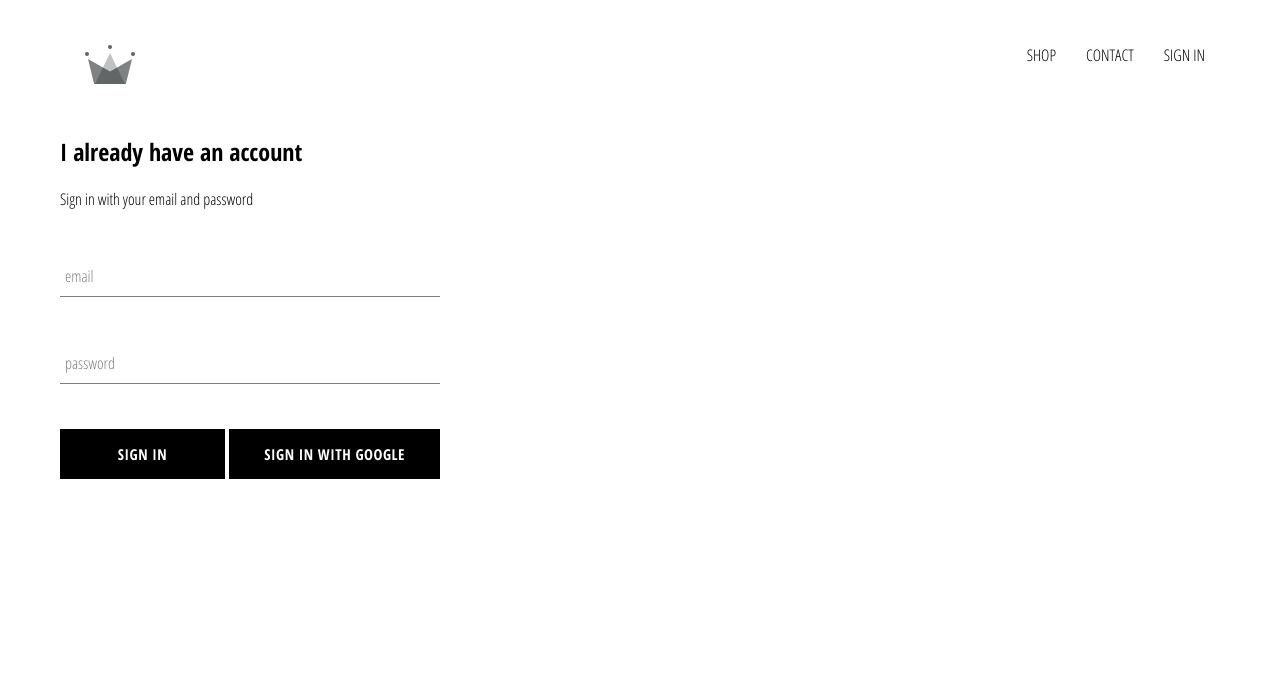
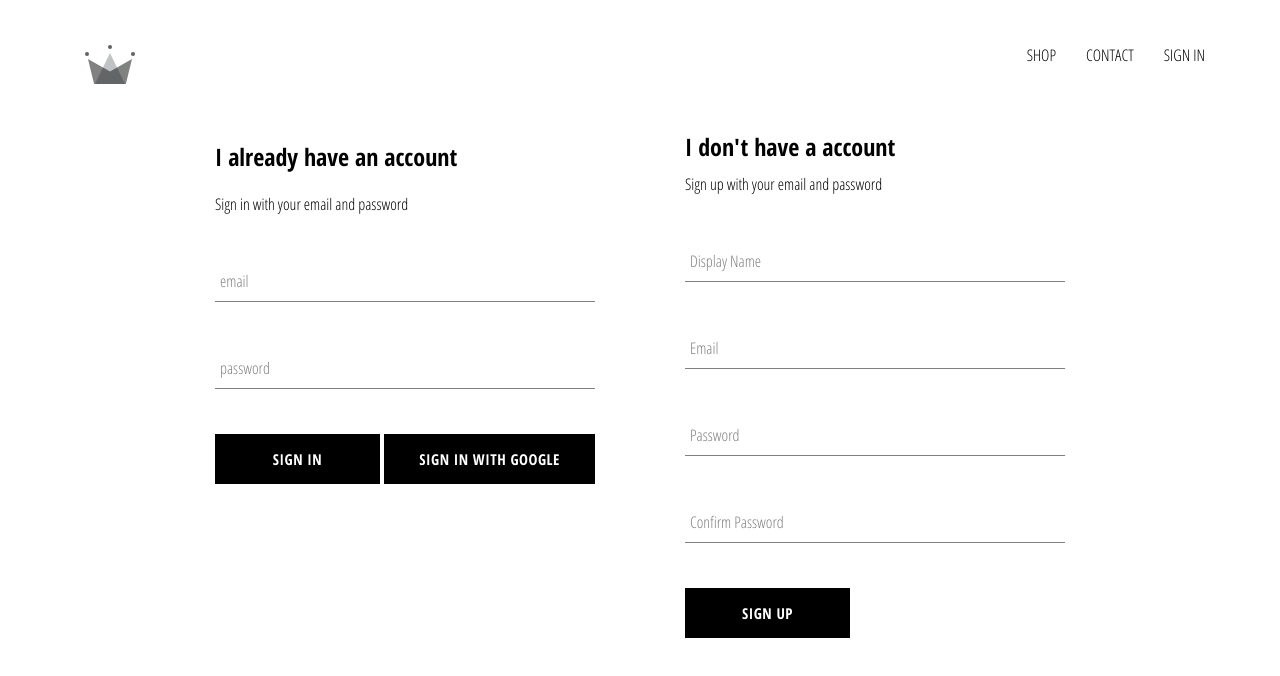
Before and after one commit to PressureandTime/clothing, a React (Create React App) app: page /signin in a window 1280 px wide. Shown: the top 676 px of the page. Built offline with nearby package versions, Linux system fonts and the light colour scheme; no server answers.

Commit message:
implement firebase utils, include ability to store authenticated users into firestore database

```diff
--- a/src/App.js
+++ b/src/App.js
@@ -5,7 +5,7 @@
 import HomePage from './pages/homepage/HomePage';
 import ShopPage from './pages/shop/ShopPage';
 import SignInAndSignUp from './pages/sign-in-and-sign-up/SignInAndSignUp';
-import { auth } from './firebase/firebase.utils';
+import { auth, createUserProfileDocument } from './firebase/firebase.utils';
 
 class App extends Component {
 	state = {
@@ -15,10 +15,23 @@
 	unsubscribeFromAuth = null;
 
 	componentDidMount () {
-		this.unsubscribeFromAuth = auth.onAuthStateChanged((user) => {
-			this.setState({ currentUser: user });
+		this.unsubscribeFromAuth = auth.onAuthStateChanged(async (userAuth) => {
+			if (userAuth) {
+				const userRef = await createUserProfileDocument(userAuth);
 
-			console.log(user);
+				userRef.onSnapshot((snapShot) => {
+					this.setState({
+						currentUser: {
+							id: snapShot.id,
+							...snapShot.data(),
+						},
+          });
+          console.log(this.state);
+				});
+			}
+			else {
+				this.setState({ currentUser: userAuth });
+			}
 		});
 	}
 
@@ -29,7 +42,7 @@
 	render () {
 		return (
 			<div>
-				<Header currentUser={this.state.currentUser}/>
+				<Header currentUser={this.state.currentUser} />
 				<Switch>
 					<Route exact path="/" component={HomePage} />
 					<Route path="/shop" component={ShopPage} />
--- /dev/null
+++ b/src/components/sign-up/SignUp.jsx
@@ -0,0 +1,91 @@
+import React, { Component } from 'react';
+import CustomButton from '../custom-button/CustomButton';
+import FormInput from '../form-input/FormInput';
+
+import { auth, createUserProfileDocument } from '../../firebase/firebase.utils';
+import './sing-up.styles.scss';
+
+class SignUp extends Component {
+	state = {
+		displayName: '',
+		email: '',
+		password: '',
+		confirmPassword: '',
+	};
+
+	handleSubmit = async (event) => {
+		event.preventDefault();
+		const { displayName, email, password, confirmPassword } = this.state;
+
+		if (password !== confirmPassword) {
+			alert("passwords don't match");
+			return;
+		}
+
+		try {
+			const { user } = await auth.createUserWithEmailAndPassword(email, password);
+			await createUserProfileDocument(user, { displayName });
+			this.setState({
+				displayName: '',
+				email: '',
+				password: '',
+				confirmPassword: '',
+			});
+		} catch (error) {
+			console.log(error);
+		}
+	};
+
+	handleChange = (event) => {
+		const { name, value } = event.target;
+		this.setState({ [name]: value });
+	};
+
+	render () {
+		const { displayName, email, password, confirmPassword } = this.state;
+
+		return (
+			<div className="sign-up">
+				<h2 className="title">I don't have a account</h2>
+				<span>Sign up with your email and password</span>
+				<form className="sign-up-form" onSubmit={this.handleSubmit}>
+					<FormInput
+						type="text"
+						name="displayName"
+						value={displayName}
+						onChange={this.handleChange}
+						label="Display Name"
+						required
+					/>
+					<FormInput
+						type="email"
+						name="email"
+						value={email}
+						onChange={this.handleChange}
+						label="Email"
+						required
+					/>
+					<FormInput
+						type="password"
+						name="password"
+						value={password}
+						onChange={this.handleChange}
+						label="Password"
+						required
+					/>
+					<FormInput
+						type="password"
+						name="confirmPassword"
+						value={confirmPassword}
+						onChange={this.handleChange}
+						label="Confirm Password"
+						required
+					/>
+					<CustomButton type="submit">SIGN UP</CustomButton>
+				</form>
+			</div>
+		);
+	}
+}
+
+export default SignUp;
--- /dev/null
+++ b/src/components/sign-up/sing-up.styles.scss
@@ -0,0 +1,9 @@
+.sign-up {
+  display: flex;
+  flex-direction: column;
+  width: 380px;
+
+  .title {
+    margin: 10px 0;
+  }
+}
--- a/src/firebase/firebase.utils.js
+++ b/src/firebase/firebase.utils.js
@@ -14,6 +14,32 @@
 
 firebase.initializeApp(config);
 
+export const createUserProfileDocument = async (userAuth, additionalData) => {
+	if (!userAuth) return;
+
+	const userRef = firestore.doc(`users/${userAuth.uid}`);
+
+	const snapShot = await userRef.get();
+
+	if (!snapShot.exists) {
+		const { displayName, email } = userAuth;
+		const createdAt = new Date();
+
+		try {
+			await userRef.set({
+				displayName,
+				email,
+				createdAt,
+				...additionalData,
+			});
+		} catch (error) {
+			console.log('error creating user', error.message);
+		}
+	}
+
+	return userRef;
+};
+
 export const auth = firebase.auth();
 export const firestore = firebase.firestore();
 
--- a/src/pages/sign-in-and-sign-up/SignInAndSignUp.jsx
+++ b/src/pages/sign-in-and-sign-up/SignInAndSignUp.jsx
@@ -1,5 +1,7 @@
 import React from 'react'
+import SignUp from '../../components/sign-up/SignUp'
 import SignIn from '../../sign-in/SignIn'
+
 import './sign-in-and-sign-up.scss'
 
 
@@ -8,6 +10,7 @@
   return (
     <div className="sign-in-and-sign-up">
       <SignIn/>
+      <SignUp/>
     </div>
   )
 }
--- a/src/pages/sign-in-and-sign-up/sign-in-and-sign-up.scss
+++ b/src/pages/sign-in-and-sign-up/sign-in-and-sign-up.scss
@@ -0,0 +1,6 @@
+.sign-in-and-sign-up {
+  width: 850px;
+  display:flex;
+  justify-content: space-between;
+  margin: 30px auto;
+}
```
